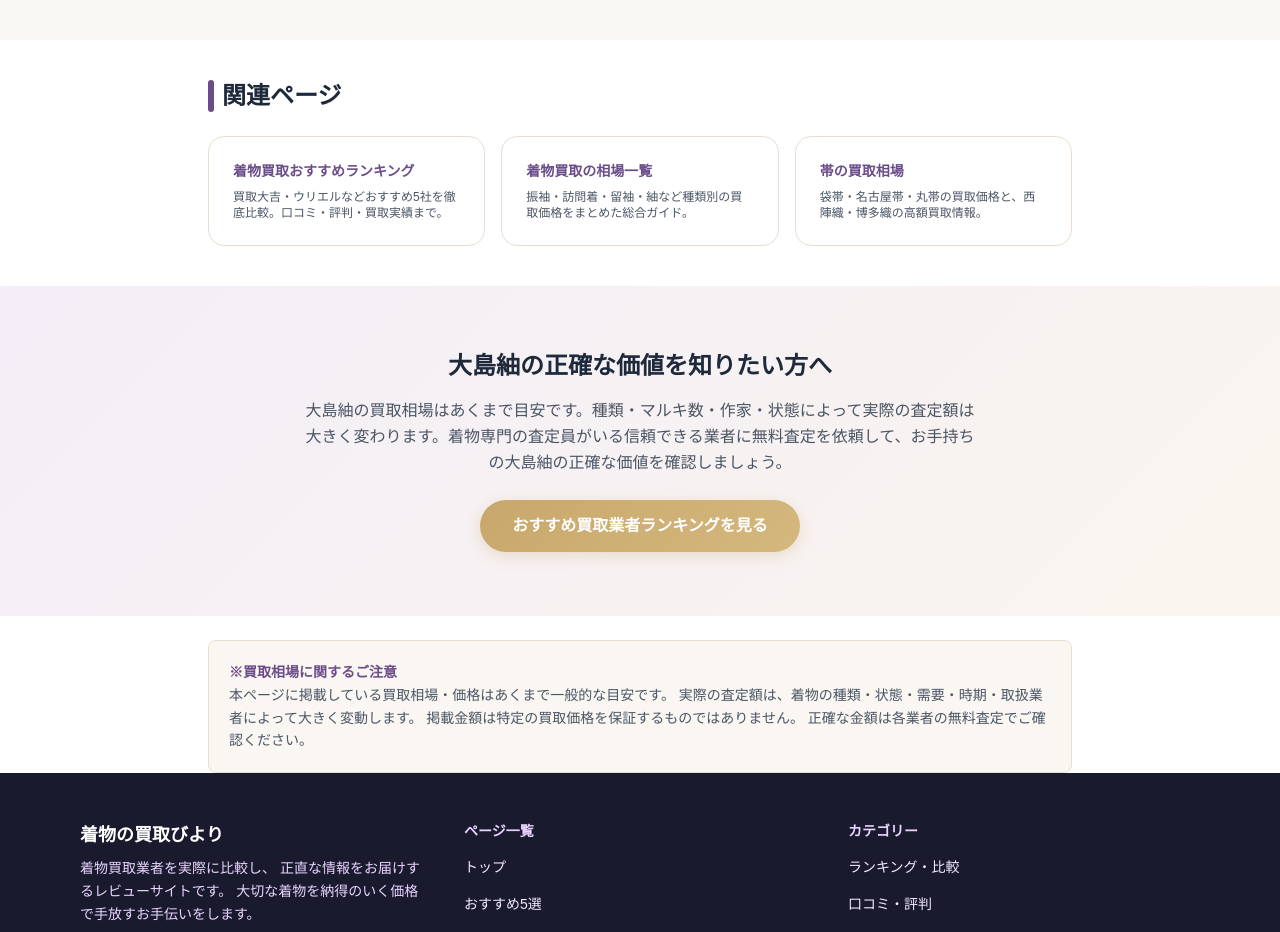
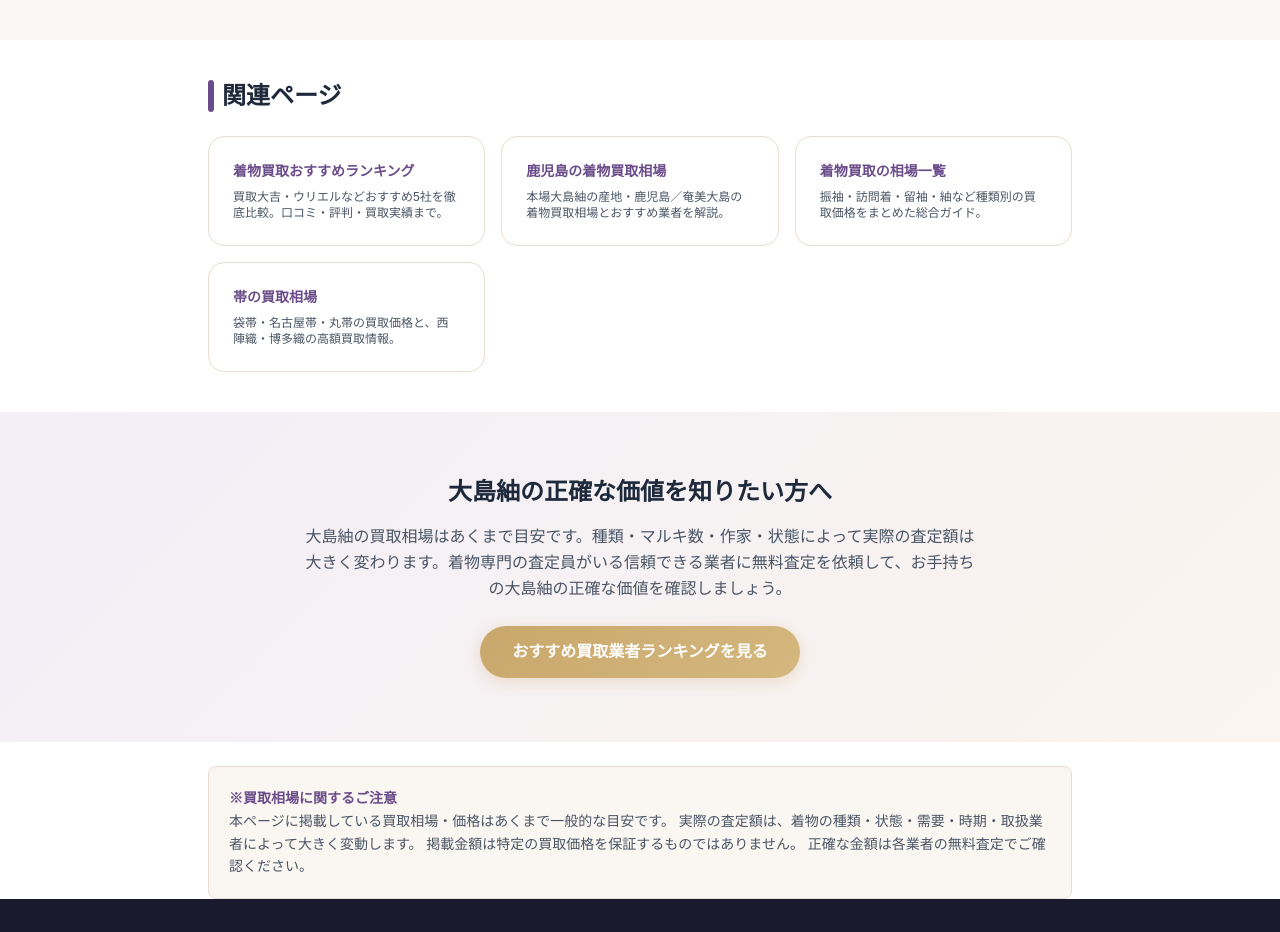
Before and after one commit to webmaster0818/kimono-kaitori-biyori, a Next.js app: page /articles/oshima-tsumugi in a window 1280 px wide. Shown: the part 6543-7475 px from the top of the page. Built offline with nearby package versions, Linux system fonts and the light colour scheme.

Commit message:
⑤産地⇔地域ハブ完成(逆リンク2件補完)

```diff
--- a/app/articles/kaga-yuzen/page.tsx
+++ b/app/articles/kaga-yuzen/page.tsx
@@ -969,6 +969,17 @@ export default function KagaYuzenPage() {
               </p>
             </Link>
             <Link
+              href="/articles/kanazawa/"
+              className="card hover:border-[#6b4c8a] transition-colors group block"
+            >
+              <h3 className="font-bold text-[#6b4c8a] group-hover:text-[#5a3d75] mb-2 text-sm">
+                石川・金沢の着物買取相場
+              </h3>
+              <p className="text-xs text-gray-600">
+                加賀友禅の産地・金沢／石川県の着物買取相場とおすすめ業者を解説。
+              </p>
+            </Link>
+            <Link
               href="/articles/yuki-tsumugi/"
               className="card hover:border-[#6b4c8a] transition-colors group block"
             >
--- a/app/articles/oshima-tsumugi/page.tsx
+++ b/app/articles/oshima-tsumugi/page.tsx
@@ -723,6 +723,17 @@ export default function OshimaTsumugiPage() {
               </p>
             </Link>
             <Link
+              href="/articles/kagoshima/"
+              className="card hover:border-[#6b4c8a] transition-colors group block"
+            >
+              <h3 className="font-bold text-[#6b4c8a] group-hover:text-[#5a3d75] mb-2 text-sm">
+                鹿児島の着物買取相場
+              </h3>
+              <p className="text-xs text-gray-600">
+                本場大島紬の産地・鹿児島／奄美大島の着物買取相場とおすすめ業者を解説。
+              </p>
+            </Link>
+            <Link
               href="/articles/kimono-market-price/"
               className="card hover:border-[#6b4c8a] transition-colors group block"
             >
```
Also changed, not shown: 2 other files (tests, documents, lock files or other folders).
